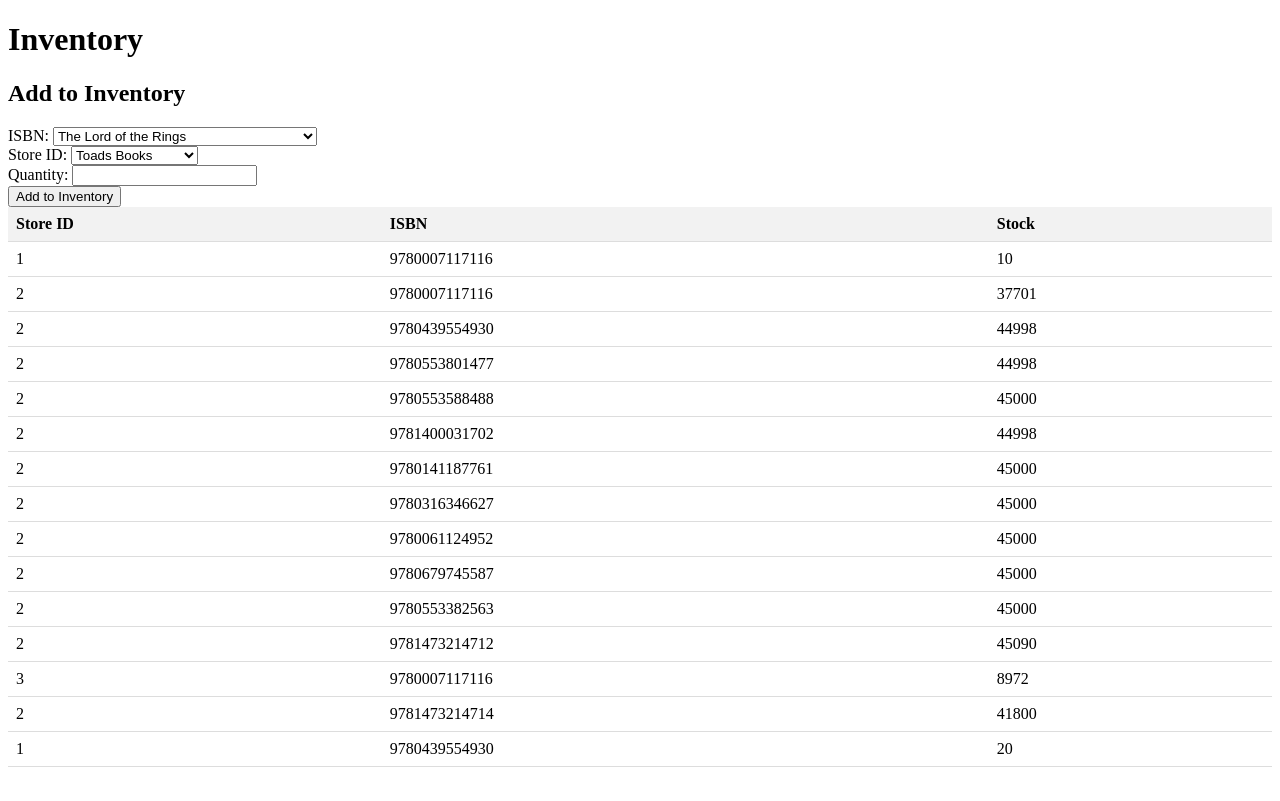
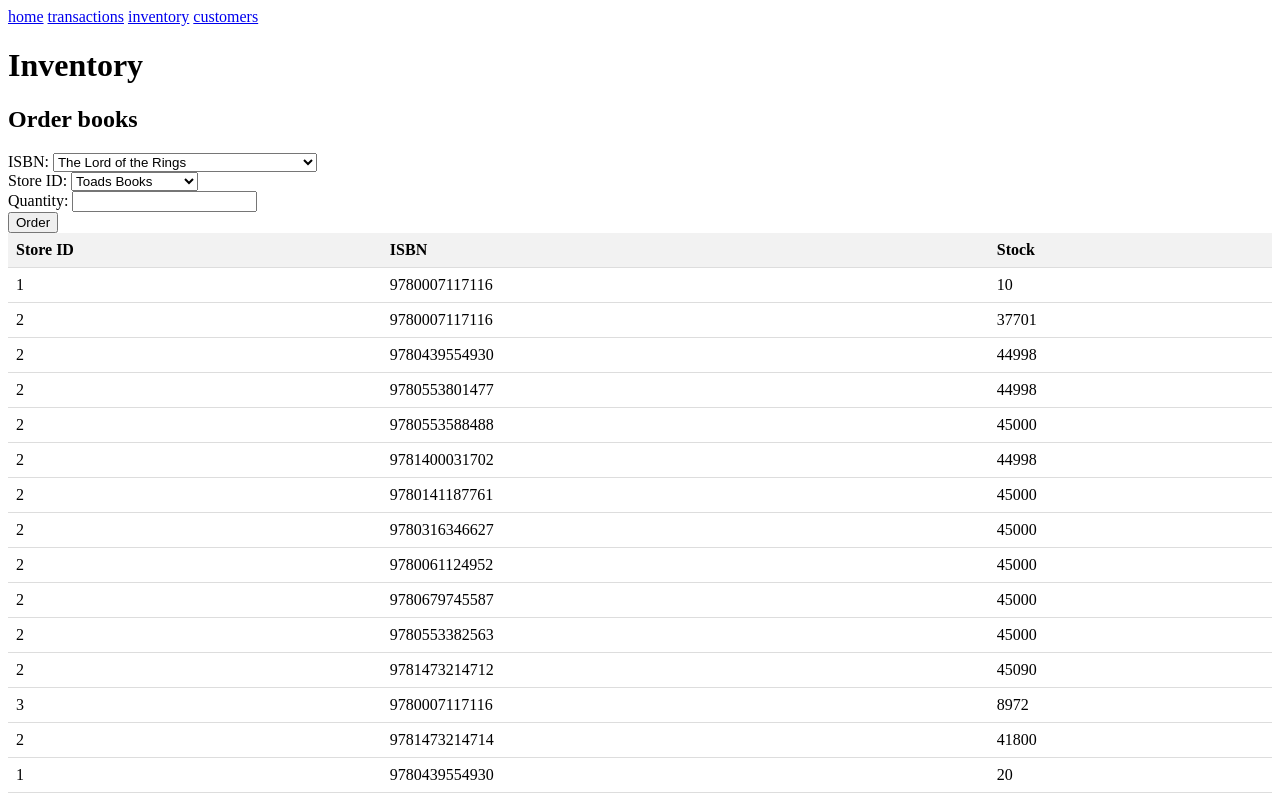
Before and after one commit to wlinds/amazun, a Flask app: page /inventory in a window 1280 px wide. Before the commit the page ends 767 px from the top, so only its background shows below. Run offline with Flask 3, Linux system fonts and the light colour scheme.

Commit message:
add header with simple site navigation

```diff
--- a/templates/base.html
+++ b/templates/base.html
@@ -5,8 +5,10 @@
 </head>
 <body>
     <header>
-        <h4>console</h4>
-        <pre>{{ console_output }}</pre>
+		<a href="/">home</a>
+        <a href="/transactions">transactions</a>
+		<a href="/inventory">inventory</a>
+		<a href="/customers">customers</a>
     </header>
 
     <div class="content">
--- a/templates/inventory.html
+++ b/templates/inventory.html
@@ -33,9 +33,11 @@
 	</style>
 </head>
 <body>
+    {% extends 'base.html' %}
+    {% block content %}
     <h1>Inventory</h1>
 
-    <h2>Add to Inventory</h2>
+    <h2>Order books</h2>
 
     <form action="/inventory" method="post">
         <label for="isbn">ISBN:</label>
@@ -55,7 +57,7 @@
         <label for="quantity">Quantity:</label>
         <input type="text" id="quantity" name="quantity"><br>
 
-        <input type="submit" value="Add to Inventory">
+        <input type="submit" value="Order">
     </form>
 
     <table>
@@ -76,5 +78,6 @@
             {% endfor %}
         </tbody>
     </table>
+    {% endblock %}
 </body>
 </html>
--- a/templates/transactions.html
+++ b/templates/transactions.html
@@ -33,7 +33,8 @@
 	</style>
 </head>
 <body>
-
+    {% extends 'base.html' %}
+    {% block content %}
 		<h1>Transactions</h1>
 
 		<h2>New Purchase</h2>
@@ -102,5 +103,6 @@
 	<div class="container">
 		<p class="total-sales">{{ total_sales }}</p>
 	</div>
+	{% endblock %}
 </body>
 </html>
```
